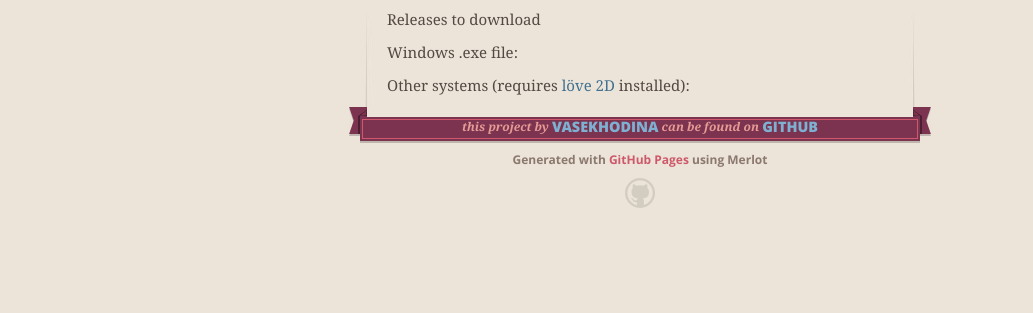
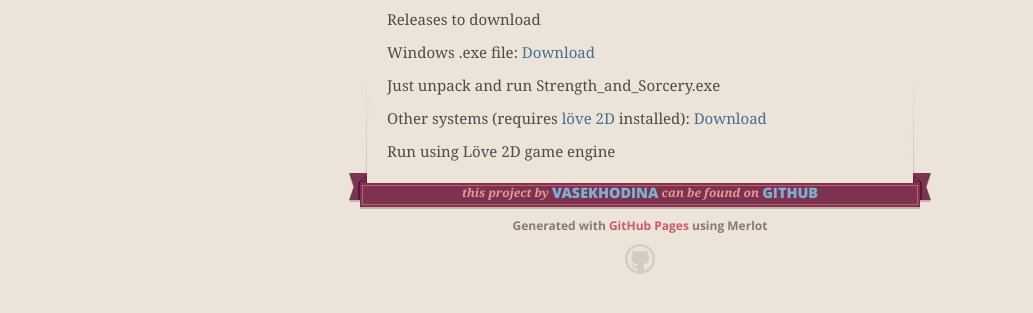
Before and after one commit to vasekhodina/strength_and_sorcery, a plain HTML site: page index.html in a window 1280 px wide. Shown: the part 517-830 px from the top of the page, without its empty margins (0-1033 px from the left). Before the commit the page ends 800 px from the top, so only its background shows below. Drawn offline with nearby package versions, Linux system fonts and the light colour scheme.

Commit message:
Added version 0.1 downloads

```diff
--- a/index.html
+++ b/index.html
@@ -56,8 +56,10 @@
 <a id="releases" class="anchor" href="#releases" aria-hidden="true"><span aria-hidden="true" class="octicon octicon-link"></span></a>Releases</h3>
 
 <p>Releases to download</p>
-<p> Windows .exe file: </p>
-<p> Other systems (requires <a href="https://www.love2d.org/">löve 2D</a> installed): </p>
+<p> Windows .exe file: <a href="http://is.muni.cz/www/373865/Strength_and_Sorcery.zip">Download</a></p>
+<p> Just unpack and run Strength_and_Sorcery.exe </p>
+<p> Other systems (requires <a href="https://www.love2d.org/">löve 2D</a> installed): <a href="http://is.muni.cz/www/373865/Strength_and_Sorcery.love">Download</a></p>
+<p> Run using Löve 2D game engine </p>
       </section>
 
       <footer>
```
